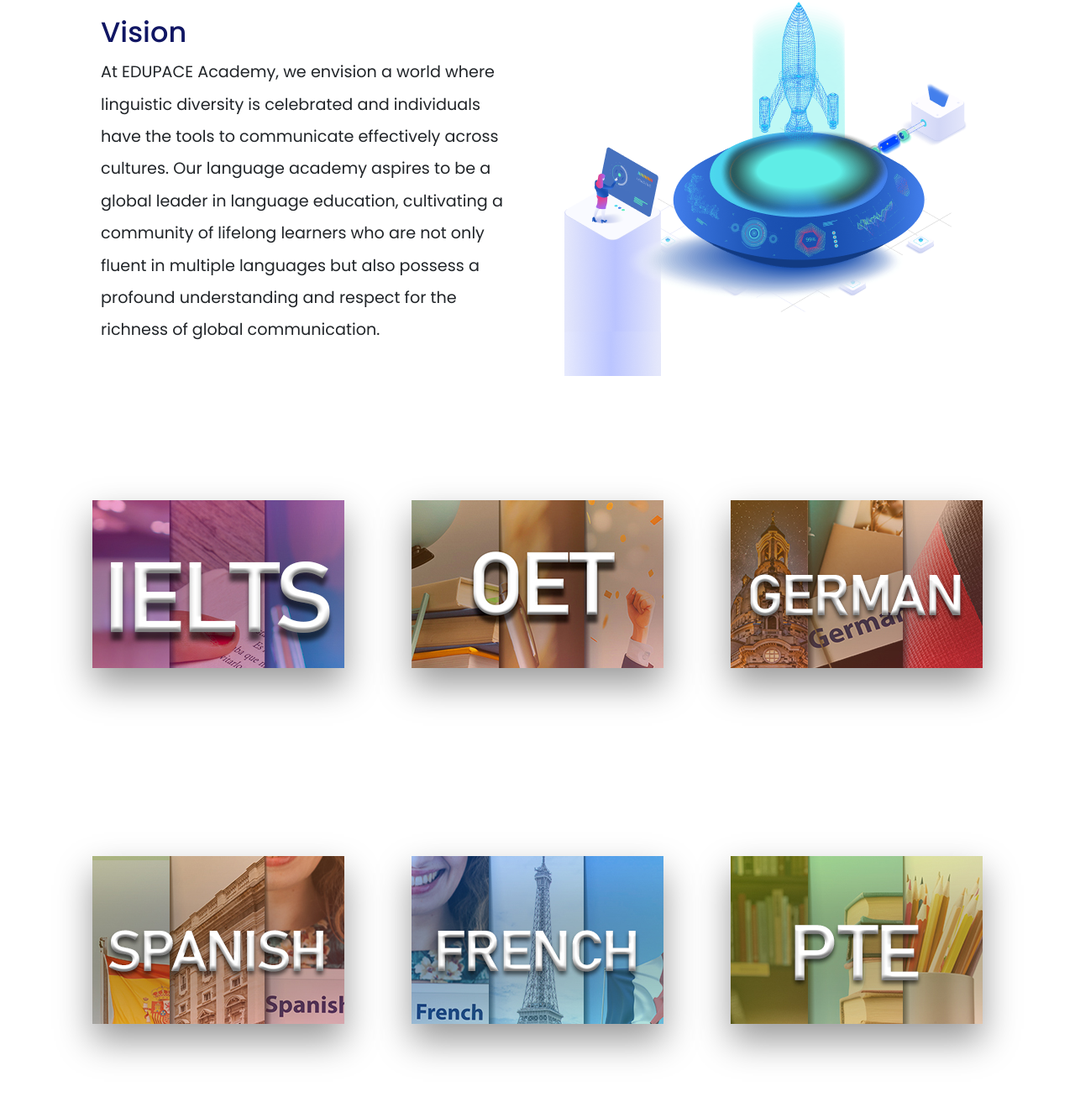
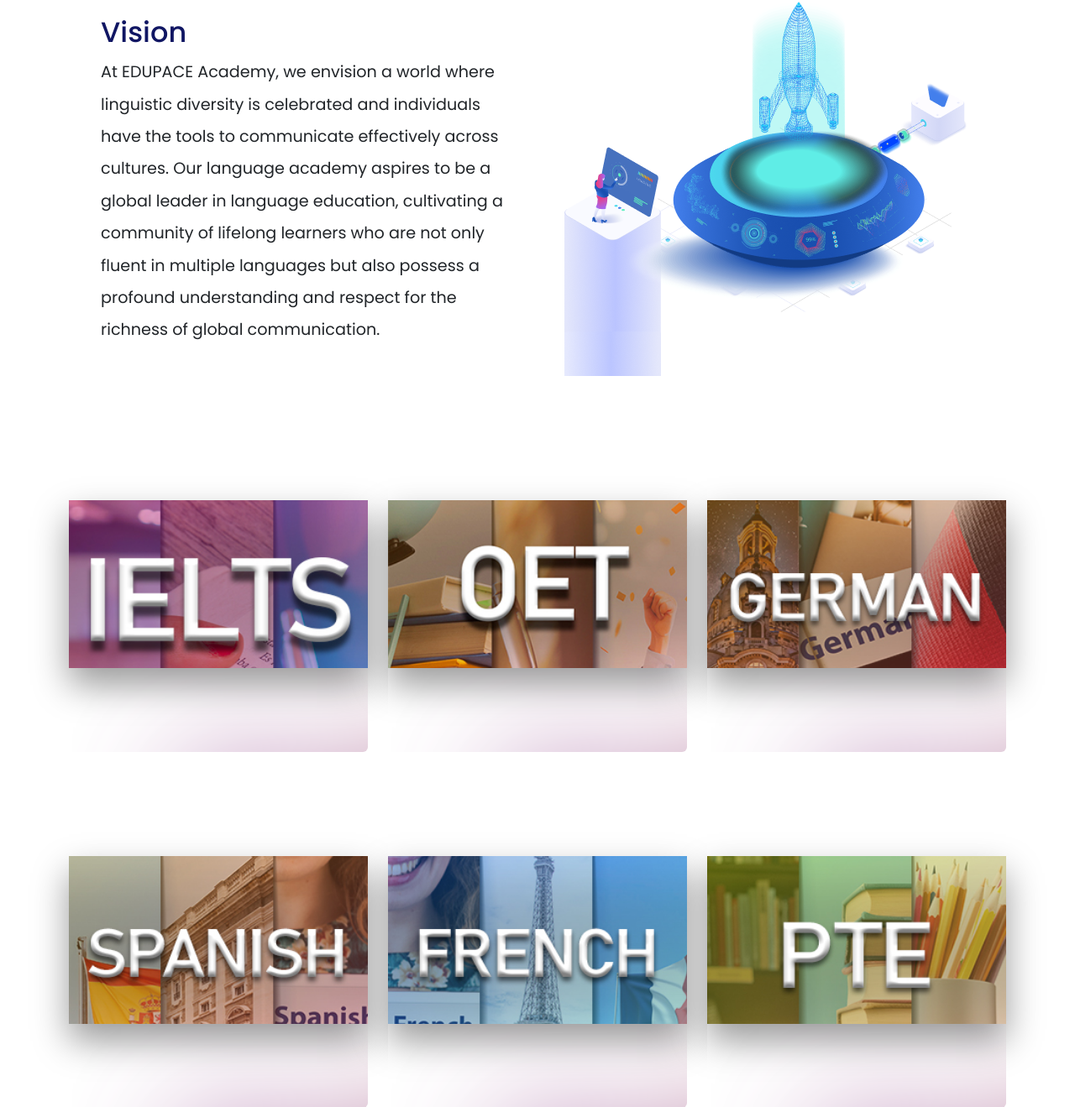
Before and after one commit to Sanjay9745/Edu-pace, a PHP site: page / in a window 1280 px wide. Shown: the part 1896-3215 px from the top of the page at 84% size. Run offline with PHP 8.4, Linux system fonts and the light colour scheme; some libraries are stand-ins or nearby versions.

Commit message:
first commit git push

```diff
--- a/css/animation-card.css
+++ b/css/animation-card.css
@@ -24,6 +24,7 @@
     display: flex;
     align-items: center;
     justify-content: center;
+    background-image: url('../assets/images/bg1.svg');
 }
 
 .container .card .icon {
@@ -63,7 +64,7 @@
     background-size: cover;
     background-position: center;
     background-repeat: no-repeat;
-    width: 300px;
+    width: 100%;
     height: 200px;
     transition: 0.5s;
 }
@@ -73,7 +74,7 @@
     background-size: cover;
     background-position: center;
     background-repeat: no-repeat;
-    width: 300px;
+    width: 100%;
     height: 200px;
     transition: 0.5s;
 
@@ -82,7 +83,7 @@
 
 .container .card .slide {
 
-    width: 300px;
+    width: 100%;
 
     height: 200px;
 
--- a/css/navbar.css
+++ b/css/navbar.css
@@ -33,7 +33,9 @@
 }
 
 
-
+.search-box{
+  display: none;
+}
 
 .navbar .fa-bars{
     display:none;
@@ -265,7 +267,7 @@
 .nav-mob-btn{
   display: none;
 }
-@media (max-width:1200px){
+@media (max-width:1300px){
   nav{
     /* position: relative; */
   }
@@ -277,7 +279,6 @@
     display: block;
     position: absolute;
     cursor: pointer;
-    bottom: -70px;
     right: 20px;
     font-size: 1.5rem;
     color: var(--dark-blue);
@@ -432,11 +433,6 @@
       box-shadow: rgba(50, 50, 93, .1) 0 0 0 1px inset, rgba(50, 50, 93, .2) 0 6px 15px 0, rgba(0, 0, 0, .1) 0 2px 2px 0, rgba(50, 151, 211, .3) 0 0 0 4px;
     }
 
-    .button-9{
-      display: none;
-    }
-
-
 
 }
 @media (max-width:370px){
--- a/index.html
+++ b/index.html
@@ -42,7 +42,7 @@
           <!-- <a href="#">Edu Pace Langauge Academy</a> -->
         </div>
         <button class="mobbutton-9" role="button">Get Started</button>
-        <button class="nav-mob-btn" role="button">Get Started</button>
+
         <div class="nav-links">
           <div class="sidebar-logo">
 
```
